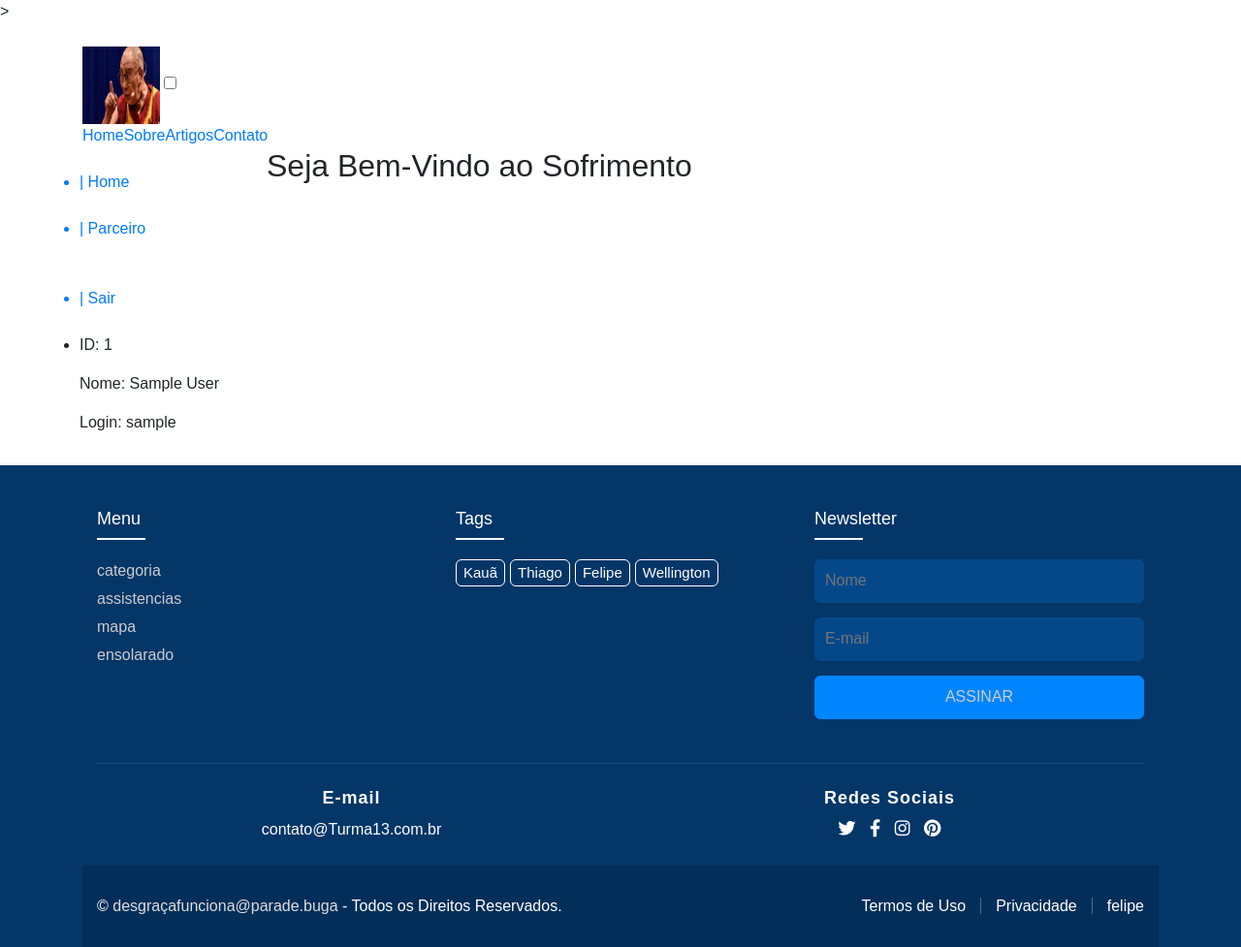
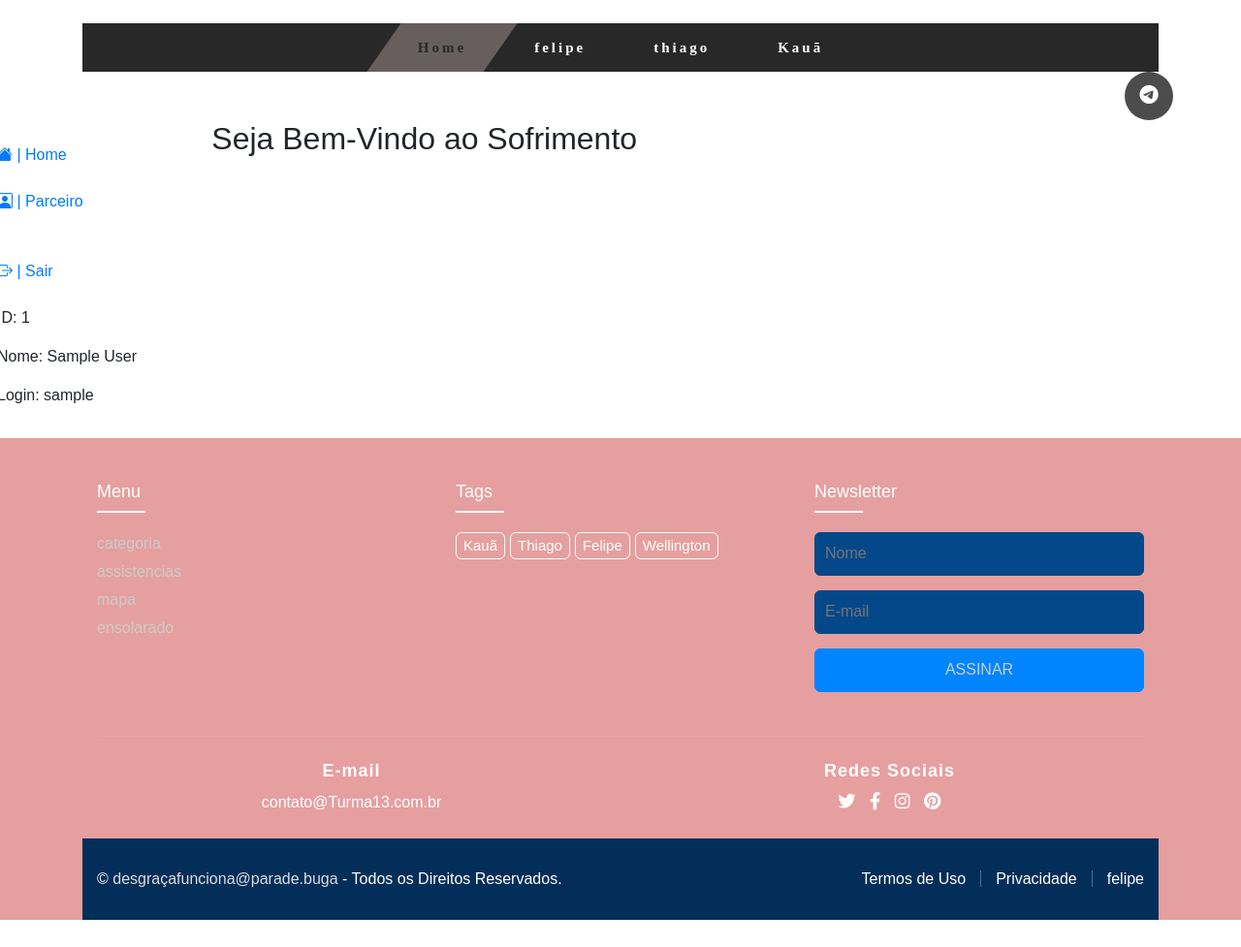
Before and after one commit to Wcarb0ne/ProjetoNovo, a PHP site: page /www_sistema.php in a window 1280 px wide. Shown: the whole page at 97% size. After the commit the page ends 949 px from the top, so only its background shows below. Run offline with PHP 8.4, Linux system fonts and the light colour scheme; the visitor is signed in with stand-in values (Sample User, id 1); some libraries are stand-ins or nearby versions.

Commit message:
Add files via upload
13/04

```diff
--- a/T13/_Projeto/_header.php
+++ b/T13/_Projeto/_header.php
@@ -1,21 +1,18 @@
-<header class="header">
+<nav class="menu">
+        <ul>
+            <li class="active"><a href="#" title="Home">Home</a></li>
+            <li><a href="#" title="Html">felipe</a></li>
+            <li><a href="#" title="Css">thiago</a></li>
+            <li><a href="#" title="Jquery">Kauã</a></li>
+        </ul>
+</div>
+</nav>
+<div id="box-busca">
+  <form action="#" autocomplete="on">
 
-  <div class="content">
+     <input class="campo-busca" id="busca" name="busca" type="text" placeholder="Faça sua Busca ?">
+     <button type="submit" class="btn-busca"> <i class="bi bi-telegram"> </i> </button>
 
-    <a href="#" target="_blank" class="logo"><img src="css/img/logoteste.jpg" height="80px" width="80px" title="a Lenda"></a>
+  </form>
 
-    <input class="mobile-btn" type="checkbox" id="mobile-btn" />
-    <label class="mobile-icon" for="mobile-btn"><span class="hamburguer"></span></label>
-
-    <ul class="nav">
-
-      <li><a href="#" title="Home">Home</a></li>
-      <li><a href="#" title="Sobre">Sobre</a></li>
-      <li><a href="#" title="Artigos">Artigos</a></li>
-      <li><a href="#" title="Contato">Contato</a></li>
-
-    </ul>
-
-  </div><!--content-->
-
-</header>
+</div>
--- /dev/null
+++ b/T13/_Projeto/css/Busca.css
@@ -0,0 +1,63 @@
+#box-busca {
+
+    display: block;
+    height: 50px;
+    float: right;
+    padding: 0;
+    position: relative;
+
+}
+
+.campo-busca {
+
+
+  font-size: 35px;
+  display: inline-block;
+  font-family: 'open_sansregular';
+  font-weight: 100;
+  border: none;
+  outline: none;
+  color: #ffffff;
+  padding: 3px;
+  padding-right: 50px;
+  width: 0px;
+  height: 50px;
+  position: absolute;
+  top: 0;
+  right: 0;
+  background: none;
+  z-index: 3;
+  transition: width .4s cubic-bezier(0.000, 0.795, 0.000, 1.000);
+  cursor: pointer;
+
+}
+
+.campo-busca:focus {
+
+    width: 500px;
+    z-index: 1;
+    cursor: text;
+    background-color: #007cff;
+    border-radius: 50px;
+    padding: 0 25px;
+
+}
+
+.btn-busca {
+
+    width: 50px;
+    height: 50px;
+    display: inline-block;
+    color: white;
+    font-size: 1.2em;
+    float: right;
+    border: none;
+    border-radius: 50px;
+    position: absolute;
+    top: 0;
+    right: 0;
+    z-index: 2;
+    cursor: pointer;
+    background: #4c4c4c;
+
+}
--- a/T13/_Projeto/css/footerAMEM.css
+++ b/T13/_Projeto/css/footerAMEM.css
@@ -19,7 +19,7 @@ body {
   .footer {
     position: relative;
     padding-top: 45px;
-    background: #043668;
+    background: #e69f9f;
   }
 
   .footer .footer-blog,
--- a/T13/_Projeto/css/headerdeuruim.css
+++ b/T13/_Projeto/css/headerdeuruim.css
@@ -1,180 +1,67 @@
-body {
+.menu { background-color: #282828; }
+
+.menu ul {
+
   margin: 0;
-    font-family: arial, sans-serif;
-    background-color: #ffffff;
-  }
-
-  /* header */
-
-  .container { width:100%; float:left; position:relative; }
-  .bg-1      { background-color:#f4f4f4; padding:5em 0em;  }
-
-  .header {
-
-    background-color: #fff;
-    box-shadow: 1px 1px 4px 0 rgba(0,0,0,.1);
-    position: fixed;
-    top:0;
-    left:0;
-    width: 100%;
-    z-index:1;
-    float:left;
+  padding: 0;
+  font-size: 0;
+  position: relative;
+  z-index: 1;
+  text-align: center;
 
 }
 
-  .header ul {
+.menu ul li {
 
-    margin: 0;
-    padding: 0;
-    list-style: none;
-    overflow: hidden;
-    background-color: #fff;
+  display: inline-block;
+  vertical-align: top;
 
 }
 
-  .header li a {
+.menu ul li a {
 
+  font-family: 'open_sansregular';
+  font-weight: bold;
+  text-decoration: none;
+  font-size: 15px;
+  color: #fff;
   display: block;
-    padding: 0.7em 0.5em;
-    text-decoration: none;
-    transition:.3s;
-    border-bottom: 1px #f7f7f7 solid;
-    color:#242424;
+  line-height: 50px;
+  padding: 0 35px;
+  letter-spacing: 3px;
+  position: relative;
 
 }
 
-  .header li a:hover,
-  .header .btn-mobile:hover {
+.menu ul li a:after {
 
-    background-color: #02a1ee;
-    color:#fff;
+  content: '';
+  position: absolute;
+  top: 0;
+  left: 0;
+  right: 0;
+  bottom: 0;
+  background-color: #695e5e;
+  color: #ccc;
+  z-index: -1;
+  transform: skewX(-35deg);
+  opacity: 0;
+  transition: opacity 0.3s;
 
 }
 
-  .header .logo {
+.menu ul li:hover a,
+.menu ul li:focus a,
+.menu ul li.active a {
 
-    display: block;
-    float: left;
+  color: #282828;
 
 }
 
+.menu ul li:hover a:after,
+.menu ul li:focus a:after,
+.menu ul li.active a:after {
 
-  .header .nav {
-    clear: both;
-    max-height: 0;
-    transition: max-height .2s ease-out;
-  }
-
-  /* menu icon */
-
-  .header .mobile-icon {
-    cursor: pointer;
-    display: inline-block;
-    float: right;
-    padding: 28px 20px;
-    position: relative;
-    user-select: none;
-  }
-
-  .header .mobile-icon .hamburguer {
-    background: #333;
-    display: block;
-    height: 2px;
-    position: relative;
-    transition: background .2s ease-out;
-    width: 18px;
-  }
-
-  .header .mobile-icon .hamburguer:before,
-  .header .mobile-icon .hamburguer:after {
-    background: #333;
-    content: '';
-    display: block;
-    height: 100%;
-    position: absolute;
-    transition: all .2s ease-out;
-    width: 100%;
-  }
-
-  .header .mobile-icon .hamburguer:before {
-    top: 5px;
-  }
-
-  .header .mobile-icon .hamburguer:after {
-    top: -5px;
-  }
-
-  /* menu btn */
-
-  .header .mobile-btn {
-    display: none;
-  }
-
-  .header .mobile-btn:checked ~ .nav {
-    max-height: 240px;
-  }
-
-  .header .mobile-btn:checked ~ .mobile-icon .hamburguer {
-    background: transparent;
-  }
-
-  .header .mobile-btn:checked ~ .mobile-icon .hamburguer:before {
-    transform: rotate(-45deg);
-  }
-
-  .header .mobile-btn:checked ~ .mobile-icon .hamburguer:after {
-    transform: rotate(45deg);
-  }
-
-  .header .mobile-btn:checked ~ .mobile-icon:not(.steps) .hamburguer:before,
-  .header .mobile-btn:checked ~ .mobile-icon:not(.steps) .hamburguer:after {
-    top: 0;
-  }
-
-  .container {
-
-    width:100%;
-    float:left;
-    margin-top:100px;
+  opacity: 1;
 
 }
-
-  .content {
-
-    float:left;
-    width:92%;
-    margin:0 4%;
-
-  }
-
-
-  /* 48em = 768px */
-
-  @media (min-width: 48em) {
-
-    .header li { float:left; }
-
-    .header li a {
-
-      padding: 15px 30px;
-      margin-top: 10px;
-      border-radius: 6px;
-
-    }
-
-    .header .nav {
-      clear: none;
-      float: right;
-      max-height: none;
-    }
-
-    .header .mobile-icon { display:none; }
-
-    .header li a {
-
-      transition:.3s;
-      border-bottom:0;
-
-    }
-
-  }
--- a/T13/_Projeto/www_sistema.php
+++ b/T13/_Projeto/www_sistema.php
@@ -5,13 +5,13 @@
     <meta http-equiv="X-UA-Compatible" content="IE=edge">
     <meta name="viewport" content="width=device-width, initial-scale=1.0">
    <link rel="stylesheet" href="css/bootstrap.css">
+   <link rel="stylesheet" href="css/headerdeuruim.css">
+    <link rel="stylesheet" href="css/Busca.css">
 
      <!--RODAPE --><link rel='stylesheet' href='https://stackpath.bootstrapcdn.com/bootstrap/4.4.1/css/bootstrap.min.css'>
      <!--RODAPE --><link rel='stylesheet' href='https://cdnjs.cloudflare.com/ajax/libs/font-awesome/5.10.0/css/all.min.css'>
      <!--RODAPE --><link rel="stylesheet" href="css/footerAMEM.css">
-     >
-
-
+     <link rel="stylesheet" href="https://cdn.jsdelivr.net/npm/bootstrap-icons@1.10.4/font/bootstrap-icons.css">
     <script src="css/Login/js/jquery.js"></script>
 
     <title>Login</title>
```
Also changed, not shown: T13/_Projeto/_doc/T13_Projeto.sql (+36 -2 lines). Lines whose indentation alone changed are shown as unchanged.
